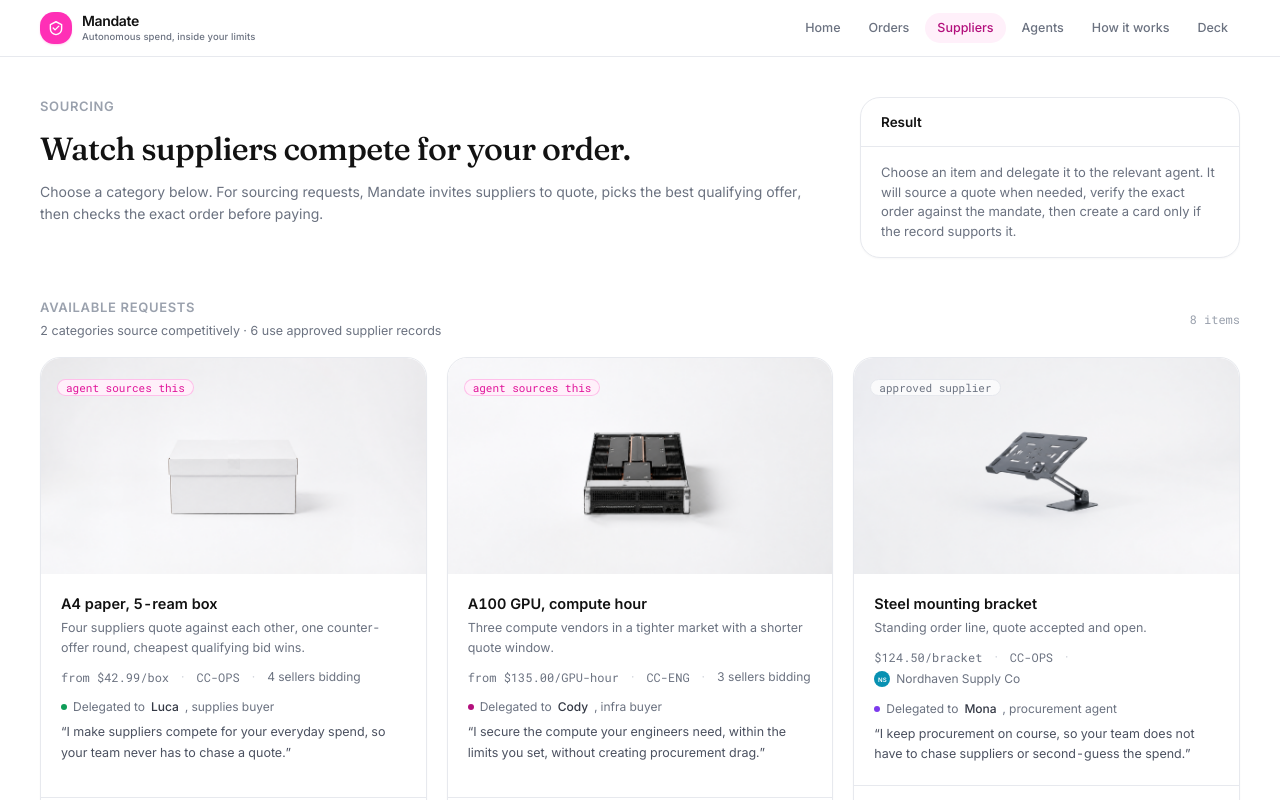
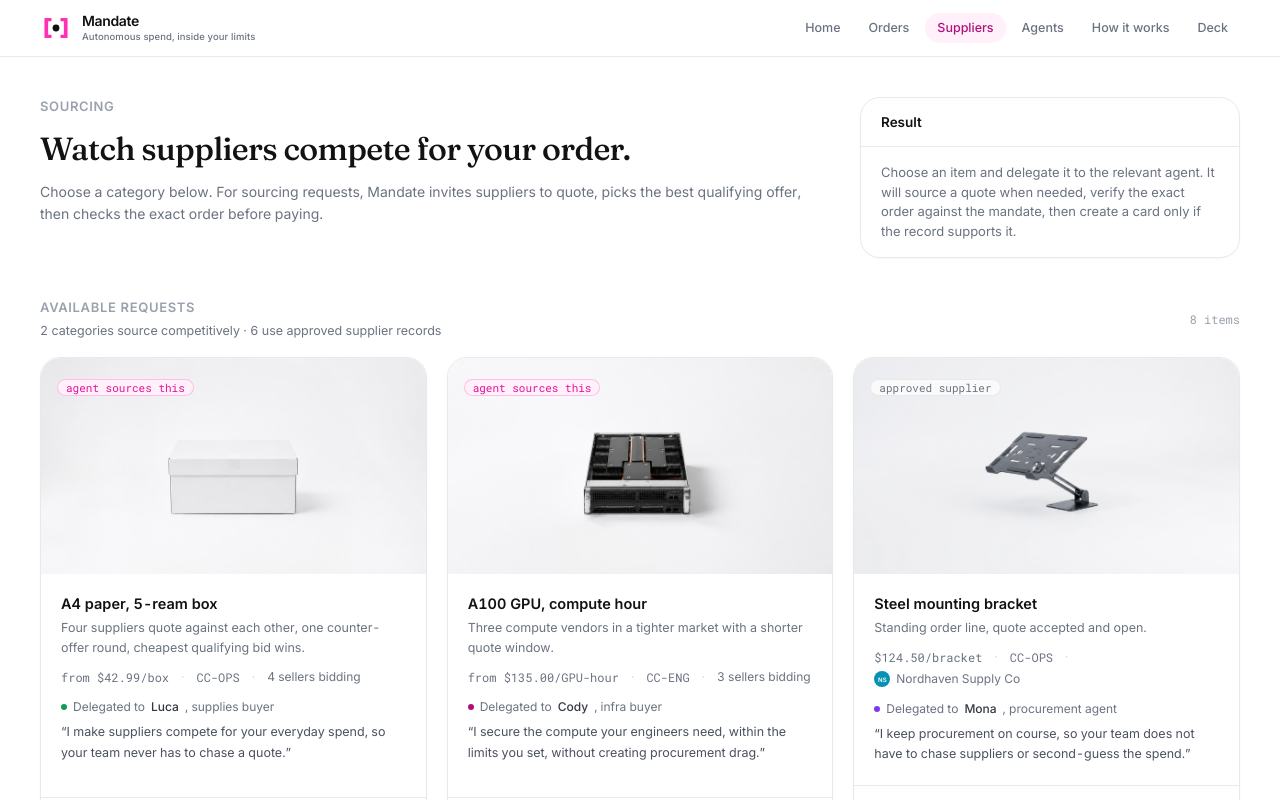
Before and after one commit to theomthakur/raingentic-team10, a Next.js app: page /catalog in a window 1280 px wide. Shown: the top 800 px of the page. Built offline with nearby package versions, Linux system fonts and the light colour scheme.

Commit message:
Use the Mandate aperture mark consistently

```diff
--- a/app/icon.tsx
+++ /dev/null
@@ -1,30 +0,0 @@
-import { ImageResponse } from "next/og";
-
-export const size = { width: 64, height: 64 };
-export const contentType = "image/png";
-
-// Same mark as the header: Rain-pink rounded square, white "M". One shape, everywhere.
-export default function Icon() {
-  return new ImageResponse(
-    (
-      <div
-        style={{
-          width: "100%",
-          height: "100%",
-          borderRadius: 16,
-          background: "#ff2fb6",
-          display: "flex",
-          alignItems: "center",
-          justifyContent: "center",
-          fontSize: 38,
-          fontWeight: 700,
-          color: "#ffffff",
-          fontFamily: "sans-serif",
-        }}
-      >
-        M
-      </div>
-    ),
-    { ...size }
-  );
-}
--- a/components/layout/LoadingRain.tsx
+++ b/components/layout/LoadingRain.tsx
@@ -96,11 +96,14 @@ export function LoadingRain({ error }: { error?: string | null }) {
           ))}
         </span>
 
-        <div
-          className="mark-settle relative flex h-12 w-12 items-center justify-center rounded-2xl bg-rain-500 text-xl font-bold text-white shadow-lg shadow-rain-500/30"
-          style={{ animation: "mark-settle 620ms cubic-bezier(.2,.8,.2,1) both" }}
-        >
-          M
+        <div className="mark-settle relative flex h-12 w-12 items-center justify-center" style={{ animation: "mark-settle 620ms cubic-bezier(.2,.8,.2,1) both" }}>
+          <svg viewBox="0 0 32 32" className="h-12 w-12" aria-hidden="true" focusable="false">
+            <g fill="#ff2fb6" stroke="#ff2fb6" strokeWidth="1.1" strokeLinejoin="round">
+              <path d="M5,6.5 H11 V8.6 H7.6 V23.4 H11 V25.5 H5 Z" />
+              <path d="M27,6.5 H21 V8.6 H24.4 V23.4 H21 V25.5 H27 Z" />
+            </g>
+            <circle cx="16" cy="16" r="3.4" className="fill-ink-900" />
+          </svg>
         </div>
 
         {error ? (
--- a/components/layout/SiteNav.tsx
+++ b/components/layout/SiteNav.tsx
@@ -65,15 +65,20 @@ export function NavBrand() {
   );
 }
 
-/** A small, ownable mark: a protected path through a spending boundary, not a letter M. */
+/** The Mandate aperture: two limits holding one authorised payment. */
 function MandateMark() {
   return (
-    <span className="flex h-8 w-8 items-center justify-center rounded-xl bg-rain-500 shadow-sm shadow-rain-500/20" aria-hidden="true">
-      <svg viewBox="0 0 32 32" className="h-5 w-5 fill-none" stroke="currentColor" strokeWidth="2.25" strokeLinecap="round" strokeLinejoin="round">
-        <path d="M7 10.5 16 6l9 4.5v7.2c0 4.7-3.4 7.8-9 8.9-5.6-1.1-9-4.2-9-8.9v-7.2Z" className="stroke-white" />
-        <path d="m11.5 16 3 3 6-6" className="stroke-white" />
-      </svg>
-    </span>
+    <svg viewBox="0 0 32 32" className="h-8 w-8 shrink-0" aria-hidden="true" focusable="false">
+      <g
+        strokeWidth="1.1"
+        strokeLinejoin="round"
+        className="fill-rain-500 stroke-rain-500 transition-colors group-hover:fill-rain-600 group-hover:stroke-rain-600"
+      >
+        <path d="M5,6.5 H11 V8.6 H7.6 V23.4 H11 V25.5 H5 Z" />
+        <path d="M27,6.5 H21 V8.6 H24.4 V23.4 H21 V25.5 H27 Z" />
+      </g>
+      <circle cx="16" cy="16" r="3.4" className="fill-ink-900" />
+    </svg>
   );
 }
 
```
Also changed, not shown: app/icon.svg (added).
